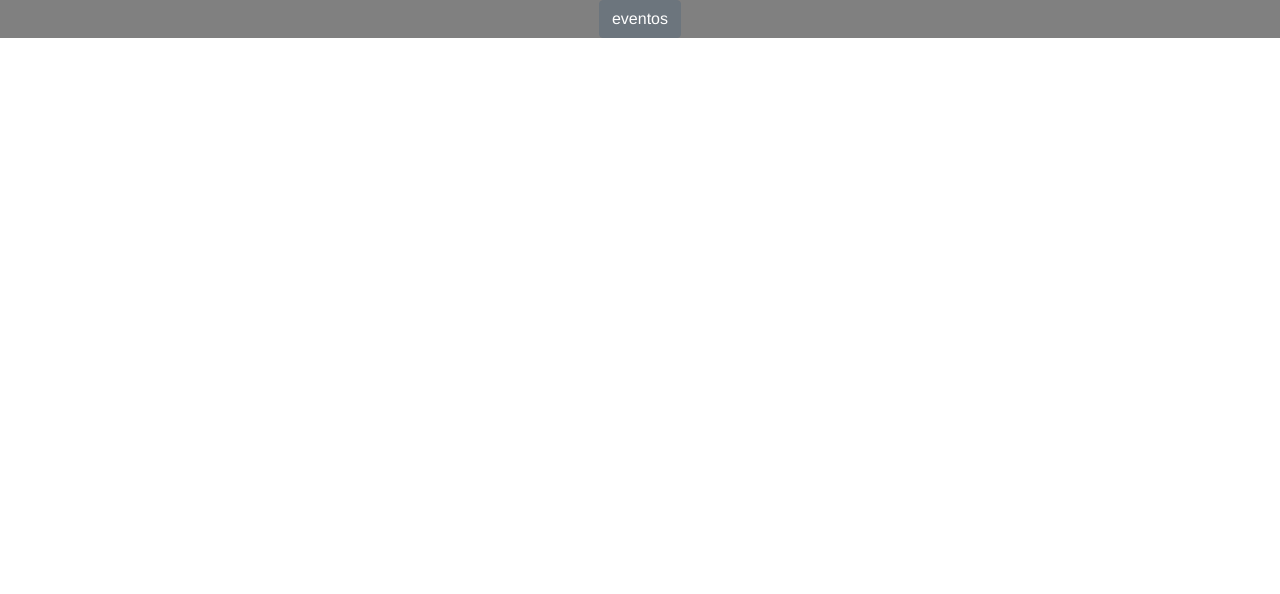
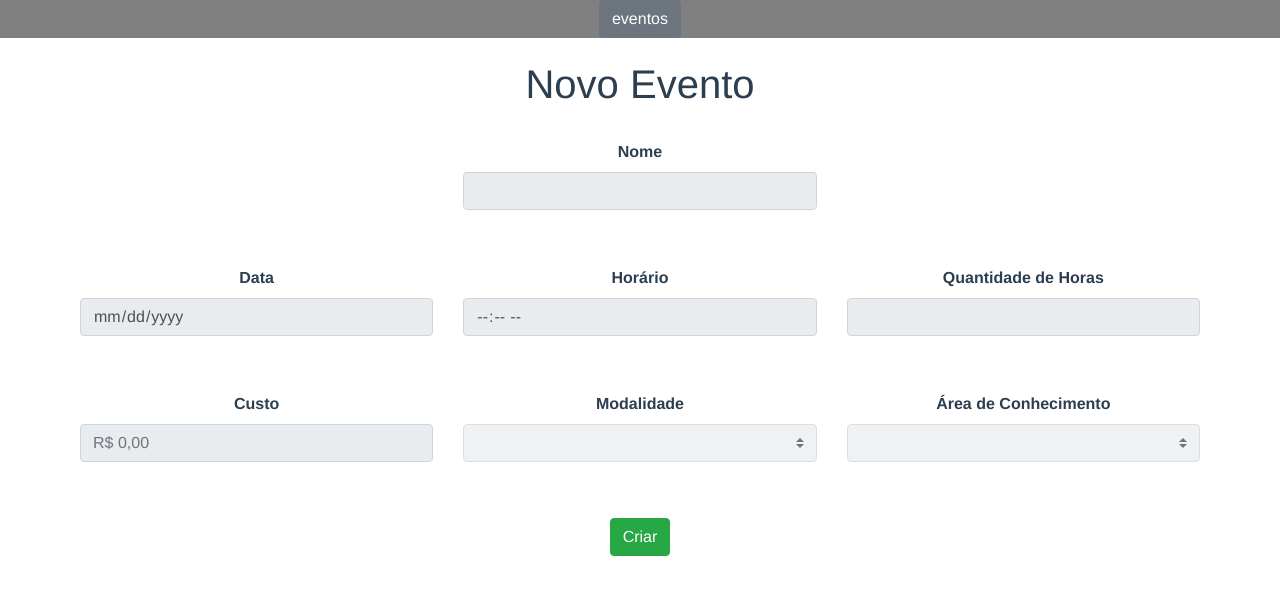
Before and after one commit to cassiofelippe/ueventos-uffs, a Vue app: page /#/eventos/1 in a window 1280 px wide. Shown: the top 594 px of the page. Built offline with nearby package versions, Linux system fonts and the light colour scheme; no server answers.

Commit message:
ajustada tela de visualização de eventos

```diff
--- a/src/components/EventosNew.vue
+++ b/src/components/Eventos.vue
@@ -1,6 +1,11 @@
 <template>
   <b-form class="form">
-    <h1>Novo Evento</h1>
+    <template v-if="model.id">
+      <h1>Evento: {{model.nome}}</h1>
+    </template>
+    <template v-else>
+      <h1>Novo Evento</h1>
+    </template>
 
     <b-row>
       <b-col cols="12">&nbsp;</b-col>
@@ -9,36 +14,36 @@
 
       <b-col cols="4" class="evento-nome">
         <label for="evento-nome">Nome</label>
-        <b-form-input id="evento-nome" v-model="model.nome" />
+        <b-form-input id="evento-nome" v-model="model.nome" :disabled="disabled" />
       </b-col>
 
       <b-col cols="12">&nbsp;</b-col>
 
       <b-col cols="4" class="evento-data">
         <label for="evento-data">Data</label>
-        <b-input type="date" id="evento-data" v-model="model.data" />
+        <b-input type="date" id="evento-data" v-model="model.data" :disabled="disabled" />
       </b-col>
 
       <b-col cols="4" class="evento-horario">
         <label for="evento-horario">Horário</label>
-        <b-input type="time" id="evento-horario" v-model="model.horario" />
+        <b-input type="time" id="evento-horario" v-model="model.horario" :disabled="disabled" />
       </b-col>
 
       <b-col cols="4" class="evento-quantidade-horas">
         <label for="evento-quantidade-horas">Quantidade de Horas</label>
-        <b-input type="number" id="evento-quantidade-horas" v-model="model.quantidadeHoras" />
+        <b-input type="number" id="evento-quantidade-horas" v-model="model.quantidadeHoras" :disabled="disabled" />
       </b-col>
 
       <b-col cols="12">&nbsp;</b-col>
 
       <b-col cols="4" class="evento-custo">
         <label for="evento-custo">Custo</label>
-        <b-input id="evento-custo" v-model="model.custo" placeholder="R$ 0,00" />
+        <b-input id="evento-custo" v-model="model.custo" placeholder="R$ 0,00" :disabled="disabled" />
       </b-col>
 
       <b-col cols="4" class="evento-modalidade">
         <label for="evento-modalidade">Modalidade</label>
-        <b-select id="evento-modalidade" v-model="model.modalidadeId" :options="modalidades">
+        <b-select id="evento-modalidade" v-model="model.modalidadeId" :options="modalidades" :disabled="disabled">
           <template #first>
             <b-form-select-option :value="null" disabled>-- Selecione --</b-form-select-option>
           </template>
@@ -47,7 +52,7 @@
 
       <b-col cols="4" class="evento-area-conhecimento">
         <label for="evento-area-conhecimento">Área de Conhecimento</label>
-        <b-form-select id="evento-area-conhecimento" v-model="model.areaConhecimentoId" :options="areasConhecimento">
+        <b-form-select id="evento-area-conhecimento" v-model="model.areaConhecimentoId" :options="areasConhecimento" :disabled="disabled">
           <template #first>
             <b-form-select-option :value="null" disabled>-- Selecione --</b-form-select-option>
           </template>
@@ -73,6 +78,7 @@
 
     data() {
       return {
+        disabled: false,
         model: {},
         // TODO retrieve from database
         modalidades: [{value: 1, text: 'pesquisa'}, {value: 2, text: 'extensao'}, {value: 3, text: 'empreendedorismo'}],
@@ -86,7 +92,14 @@
       }
     },
 
-    mounted() {},
+    mounted() {
+      if (this.$route.params.id) {
+        this.disabled = true
+        http.get(`/eventos/${this.$route.params.id}`).then(response => {
+          this.model = response.data
+        })
+      }
+    },
   };
 </script>
 
--- a/src/components/EventosIndex.vue
+++ b/src/components/EventosIndex.vue
@@ -11,7 +11,7 @@
 
       <b-col>&nbsp;</b-col>
 
-      <b-table striped hover :items="eventos">
+      <b-table @row-clicked="redirect" striped hover :items="eventos">
         <template #cell(data)="data">
           {{parseDate(data.item.data)}}
         </template>
@@ -45,6 +45,10 @@
         let date = `${value}`.split('T')[0]
         let fields = date.split('-')
         return `${fields[2]}/${fields[1]}/${fields[0]}`
+      },
+
+      redirect(item) {
+        this.$router.push(`/eventos/${item.id}`)
       }
     },
 
--- a/src/services/router.js
+++ b/src/services/router.js
@@ -1,14 +1,15 @@
 import Vue from 'vue'
 import Router from 'vue-router'
 import EventosIndex from '@/components/EventosIndex.vue'
-import EventosNew from '@/components/EventosNew.vue'
+import Eventos from '@/components/Eventos.vue'
 
 Vue.use(Router);
 
 const router = new Router({
   routes: [
     { path: '/eventos', component: EventosIndex },
-    { path: '/eventos/new', component: EventosNew },
+    { path: '/eventos/new', component: Eventos },
+    { path: '/eventos/:id', component: Eventos },
     //{ path: '*', component: NotFound }
   ]
 });
```
